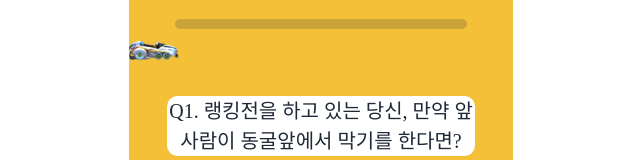
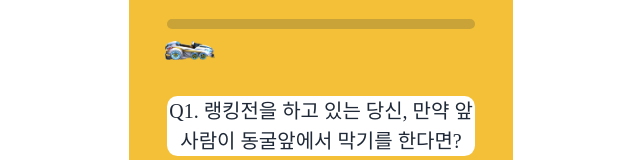
Before and after one commit to dkgus/karuple, a React (Create React App) app: page /test in a window 1280 px wide. Shown: the top 160 px of the page, without its empty margins (319-959 px from the left). Built offline with nearby package versions, Linux system fonts and the light colour scheme; a web font is replaced by a local one.

Commit message:
feat: 화면 너비에 따른 자동 애니메이션 이동 거리 계산 처리

```diff
--- a/src/components/header/Header.tsx
+++ b/src/components/header/Header.tsx
@@ -16,10 +16,14 @@ const Header = (props: Props): JSX.Element => {
   const [currentIndex, setCurrentIndex] = useState(index);
 
   useEffect(() => {
+    const barWidth = document.querySelector(".progress")?.clientWidth;
+    const length = barWidth / 12;
     const moveImage = () => {
       if (imageRef.current) {
         imageRef.current.style.transition = "transform 0.3s linear";
-        imageRef.current.style.transform = `translateX(${24 * currentIndex}px)`;
+        imageRef.current.style.transform = `translateX(${
+          (length - 1) * currentIndex
+        }px)`;
       }
     };
 
@@ -38,12 +42,13 @@ const Header = (props: Props): JSX.Element => {
     loading ? null : (
       <header>
         <progress
-          className="progress w-56"
+          className="progress w-full mx-auto"
+          style={{ maxWidth: "80%" }}
           value={index}
           max={maxIndex}
         ></progress>
         <img
-          className="kart_img realative left-3"
+          className="kart_img relative left-7"
           src={Cart}
           width={50}
           ref={imageRef}
```
